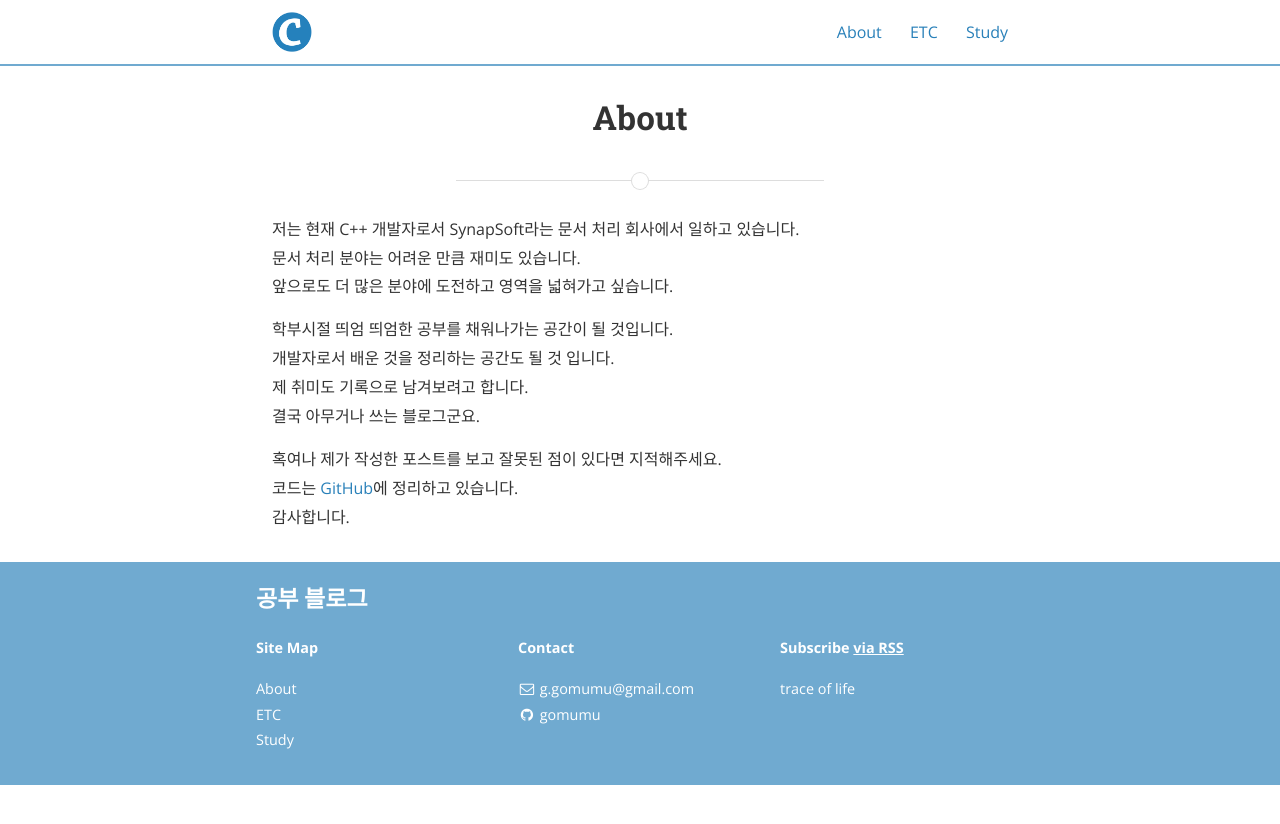
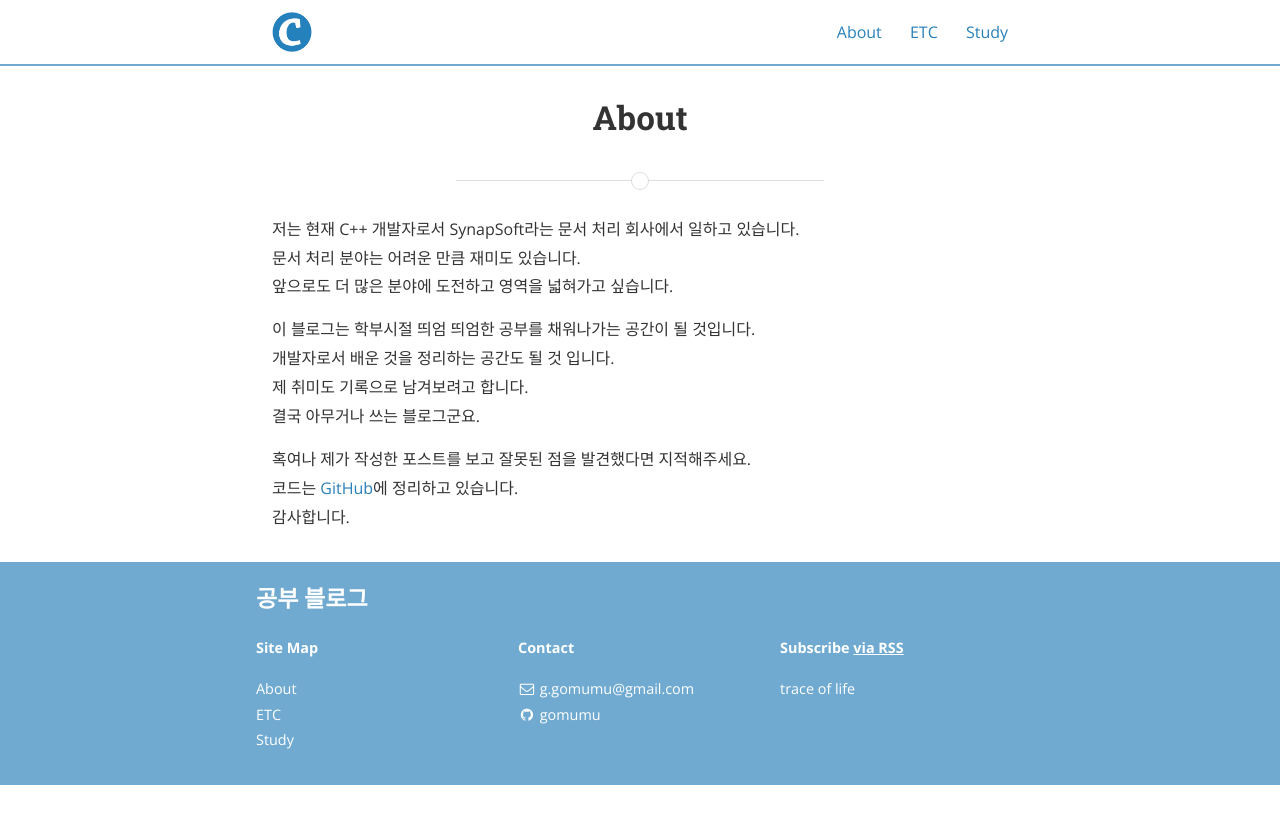
Before and after one commit to gomumu/blog, a Jekyll site: the page built from about.md, in a window 1280 px wide. Shown: the top 824 px of the page. Built offline with Jekyll 4.4.1, drawn with Linux system fonts in a browser that asks for light colours; nearby versions of some CDN libraries.

Commit message:
about 수정

```diff
--- a/about.md
+++ b/about.md
@@ -11,12 +11,12 @@ permalink: /about/
 </p>
 
 <p>
-학부시절 띄엄 띄엄한 공부를 채워나가는 공간이 될 것입니다.<br>
+이 블로그는 학부시절 띄엄 띄엄한 공부를 채워나가는 공간이 될 것입니다.<br>
 개발자로서 배운 것을 정리하는 공간도 될 것 입니다.<br>
 제 취미도 기록으로 남겨보려고 합니다.<br>
 결국 아무거나 쓰는 블로그군요.
 </p>
 
-혹여나 제가 작성한 포스트를 보고 잘못된 점이 있다면 지적해주세요.<br>
+혹여나 제가 작성한 포스트를 보고 잘못된 점을 발견했다면 지적해주세요.<br>
 코드는 [GitHub](https://github.com/gomumu)에 정리하고 있습니다.<br>
 감사합니다.
```
